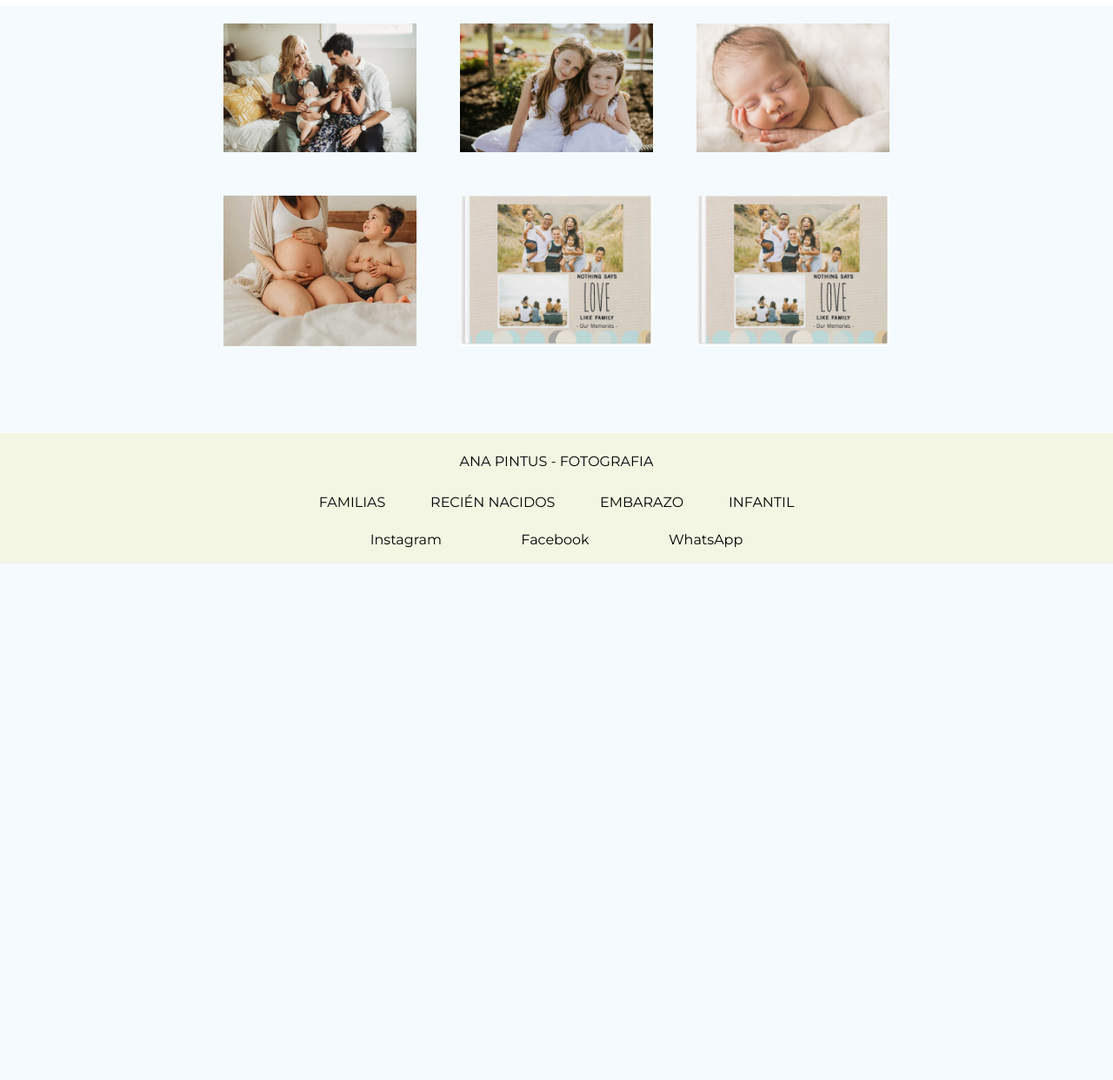
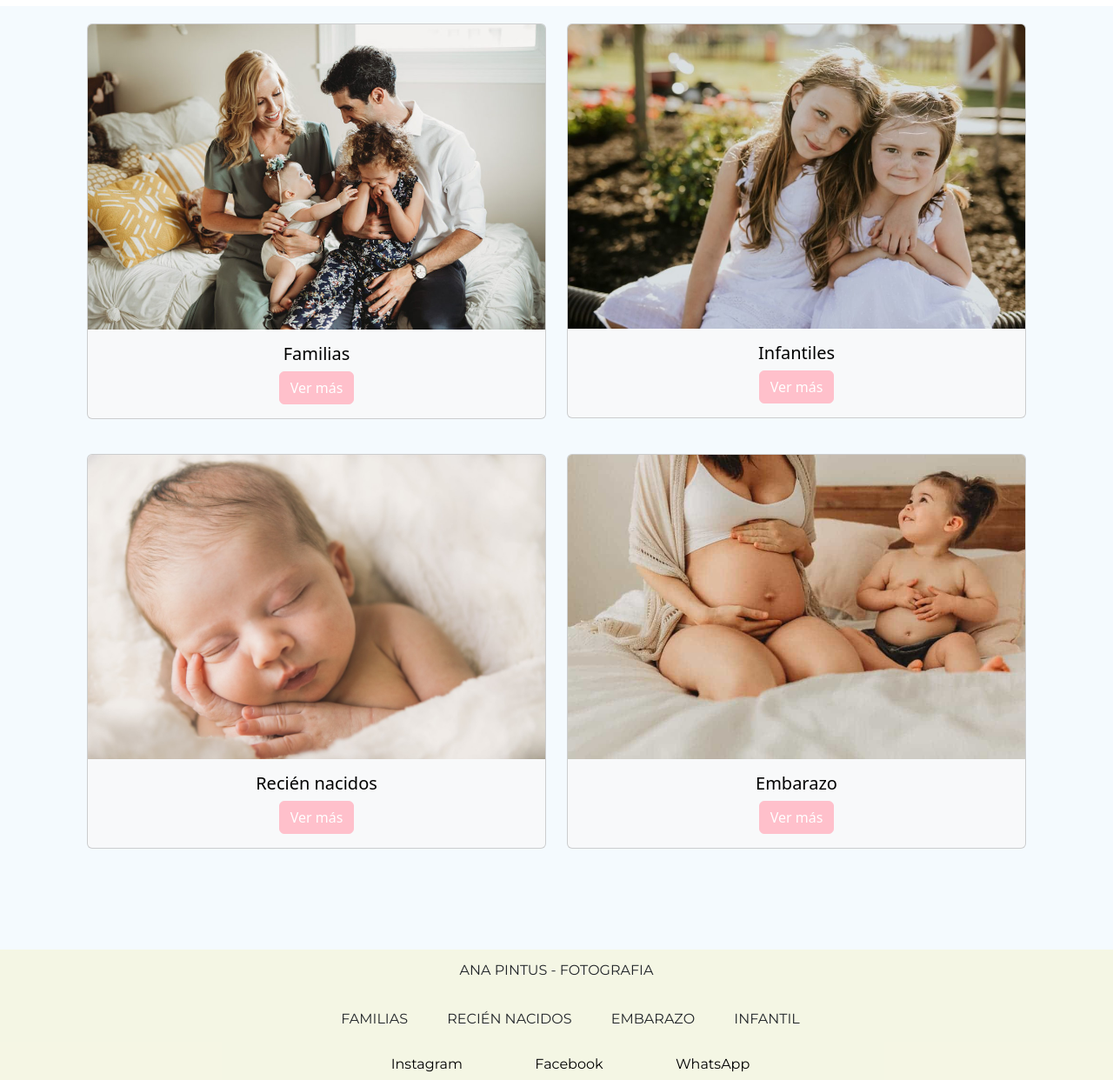
Before and after one commit to javierdear/AnaPintus-Fotografia, a plain HTML site: page pages/servicios.html in a window 1280 px wide. Shown: the part 73-1315 px from the top of the page at 87% size. Before the commit the page ends 800 px from the top, so only its background shows below. Drawn offline with nearby package versions, Linux system fonts and the light colour scheme.

Commit message:
Agregue boostrap para un carrusel en index y cards en servicios

```diff
--- a/pages/servicios.html
+++ b/pages/servicios.html
@@ -4,7 +4,8 @@
     <meta charset="UTF-8">
     <meta http-equiv="X-UA-Compatible" content="IE=edge">
     <meta name="viewport" content="width=device-width, initial-scale=1.0">
-
+    <!-- CSS only -->
+    <link href="https://cdn.jsdelivr.net/npm/bootstrap@5.2.0-beta1/dist/css/bootstrap.min.css" rel="stylesheet" integrity="sha384-0evHe/X+R7YkIZDRvuzKMRqM+OrBnVFBL6DOitfPri4tjfHxaWutUpFmBp4vmVor" crossorigin="anonymous">
     <link rel="stylesheet" href="../styles/style.css">
 
     <title>Servicios</title>
@@ -30,27 +31,45 @@
     </header>
 
      <main>
-
-         <section>
-            <div class="servicios-container">
-                <img src="../images/servicios-familias.jpg" alt="imagen de servicios">
-                <!--<p>Sesion familiar.</p>-->
-
-                <img src="../images/servicios-infantiles.jpg" alt="imagen de servicios">
-                <!--<p>Sesion Infantil</p>-->
-
-                <img src="../images/servicios-newborn.jpg" alt="imagen de servicios">
-                <!--<p>Sesion New Born</p>-->
-
-                <img src="../images/servicios-embarazo2.jpg" alt="imagen de servicios">
-                <!--<p>Sesion futuros padres</p>-->
-
-                <img src="../images/servicios-book.jpg" alt="imagen de servicios">
-                <!--<p>Foto estudio.</p>-->
-
-                <img src="../images/servicios-book.jpg" alt="imagen de servicios">
-                <!--<p>Fotolibros.</p>-->
-            </div>
+         <section class="servicios-container">
+              <div class="row row-cols-1 row-cols-md-2 g-4">
+                <div class="col">
+                  <div class="card text-bg-light mb-3">
+                    <img src="../images/servicios-familias.jpg" class="card-img-top" alt="...">
+                    <div class="card-body text-center">
+                      <h5 class="card-title">Familias</h5>
+                      <a href="#" class="btn btn-primary">Ver más</a>
+                    </div>
+                  </div>
+                </div>
+                <div class="col">
+                  <div class="card text-bg-light mb-3">
+                    <img src="../images/servicios-infantiles.jpg" class="card-img-top" alt="...">
+                    <div class="card-body text-center">
+                      <h5 class="card-title">Infantiles</h5>
+                      <a href="#" class="btn btn-primary">Ver más</a>
+                    </div>
+                  </div>
+                </div>
+                <div class="col">
+                  <div class="card text-bg-light mb-3">
+                    <img src="../images/servicios-newborn.jpg" class="card-img-top" alt="...">
+                    <div class="card-body text-center">
+                      <h5 class="card-title">Recién nacidos</h5>
+                      <a href="#" class="btn btn-primary">Ver más</a>
+                    </div>
+                  </div>
+                </div>
+                <div class="col">
+                  <div class="card text-bg-light mb-3">
+                    <img src="../images/servicios-embarazo2.jpg" class="card-img-top" alt="...">
+                    <div class="card-body text-center">
+                      <h5 class="card-title">Embarazo</h5>
+                      <a href="#" class="btn btn-primary">Ver más</a>
+                    </div>
+                  </div>
+                </div>
+              </div>
          </section>
 
      </main>
@@ -78,5 +97,8 @@
 </footer>
 <!--Fin del footer-->
 
+    <!-- JavaScript Bundle with Popper -->
+    <script src="https://cdn.jsdelivr.net/npm/bootstrap@5.2.0-beta1/dist/js/bootstrap.bundle.min.js" integrity="sha384-pprn3073KE6tl6bjs2QrFaJGz5/SUsLqktiwsUTF55Jfv3qYSDhgCecCxMW52nD2" crossorigin="anonymous"></script>
+
 </body>
 </html>
--- a/styles/style.css
+++ b/styles/style.css
@@ -30,7 +30,7 @@ body{
 }
 .logo{
     font-family: 'Cinzel', serif;
-    font-size: 20px;
+    font-size: 25px;
     text-align: left;
     letter-spacing: 0.1em;
     justify-self: center;
@@ -127,6 +127,12 @@ nav li a:hover{
   width: 90%;
   margin: 0 auto;
 }
+.carousel-inner > .carousel-item > img {
+    object-fit: scale-down;
+    height: 50vh;
+    width: 100%;
+  }
+
 .trabajos {
     font-family: 'Quattrocento Sans', sans-serif;
     margin: 2%;
@@ -235,18 +241,33 @@ nav li a:hover{
 }
 /*PAGINA SERVICIOS*/
 .servicios-container{
-    margin: 0 auto;
-    width: 85%;
-    display: flex;
-    flex-wrap: wrap;
-    gap: 50px;
-    justify-content: center;
+
     padding: 100px;
 }
-.servicios-container img{
-    width: 25%;
+.btn-primary{
+    background-color: pink;
+    border-color: pink;
 }
-
+.btn-primary:hover{
+    background-color: rgb(247, 134, 153);
+    border-color: rgb(247, 134, 153);
+}
+.btn-primary:active{
+    background-color: pink;
+    border-color: pink;
+}
+.btn-primary:disabled{
+    background-color: pink;
+    border-color: pink;
+}
+.btn:active{
+    background-color: pink;
+    border-color: pink;
+}
+.btn:disabled{
+    background-color: pink;
+    border-color: pink;
+}
 /*precio*/
 .precios-main{
     font-family: 'Quattrocento Sans', sans-serif;
```
Also changed, not shown: index.html (+29 -6 lines).
